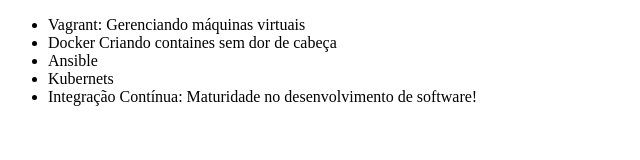
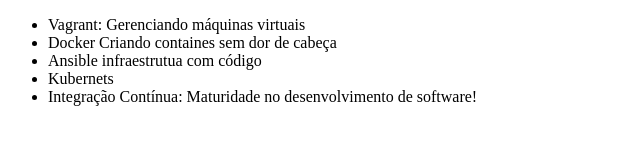
Before and after one commit to igorblos/CursoGit, a plain HTML site: page index.html in a window 1280 px wide. Shown: the whole page, without its empty margins (0-640 px from the left). Drawn offline with Linux system fonts and the light colour scheme.

Commit message:
Mudando nome do curso de Ansible

```diff
--- a/index.html
+++ b/index.html
@@ -8,7 +8,7 @@
     <ul>
        <li>Vagrant: Gerenciando máquinas virtuais</li>
        <li>Docker Criando containes sem dor de cabeça</li>
-       <li>Ansible</li>
+       <li>Ansible infraestrutua com código</li>
        <li>Kubernets</li>
        <li>Integração Contínua: Maturidade no desenvolvimento de software!</li>
     </ul>
```
